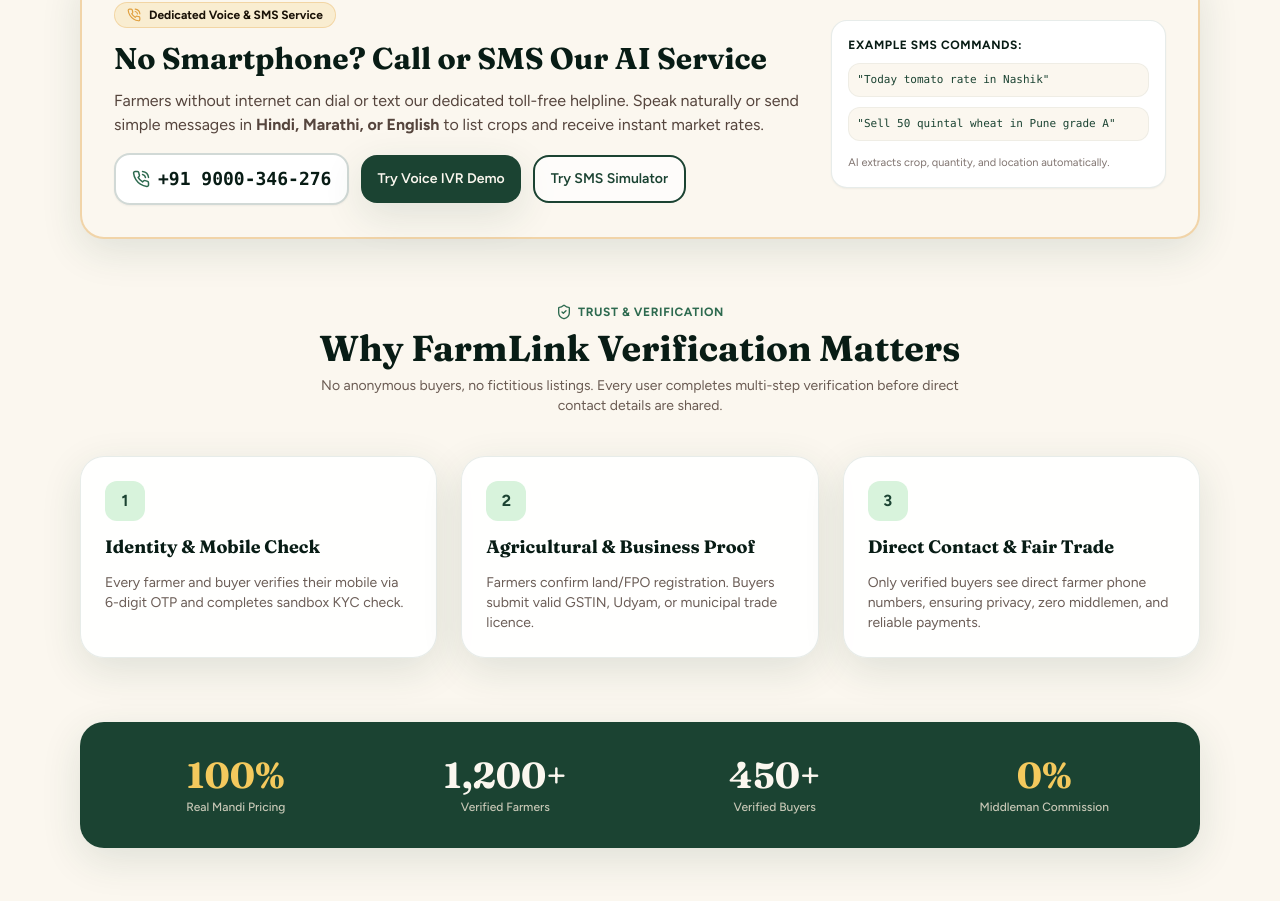
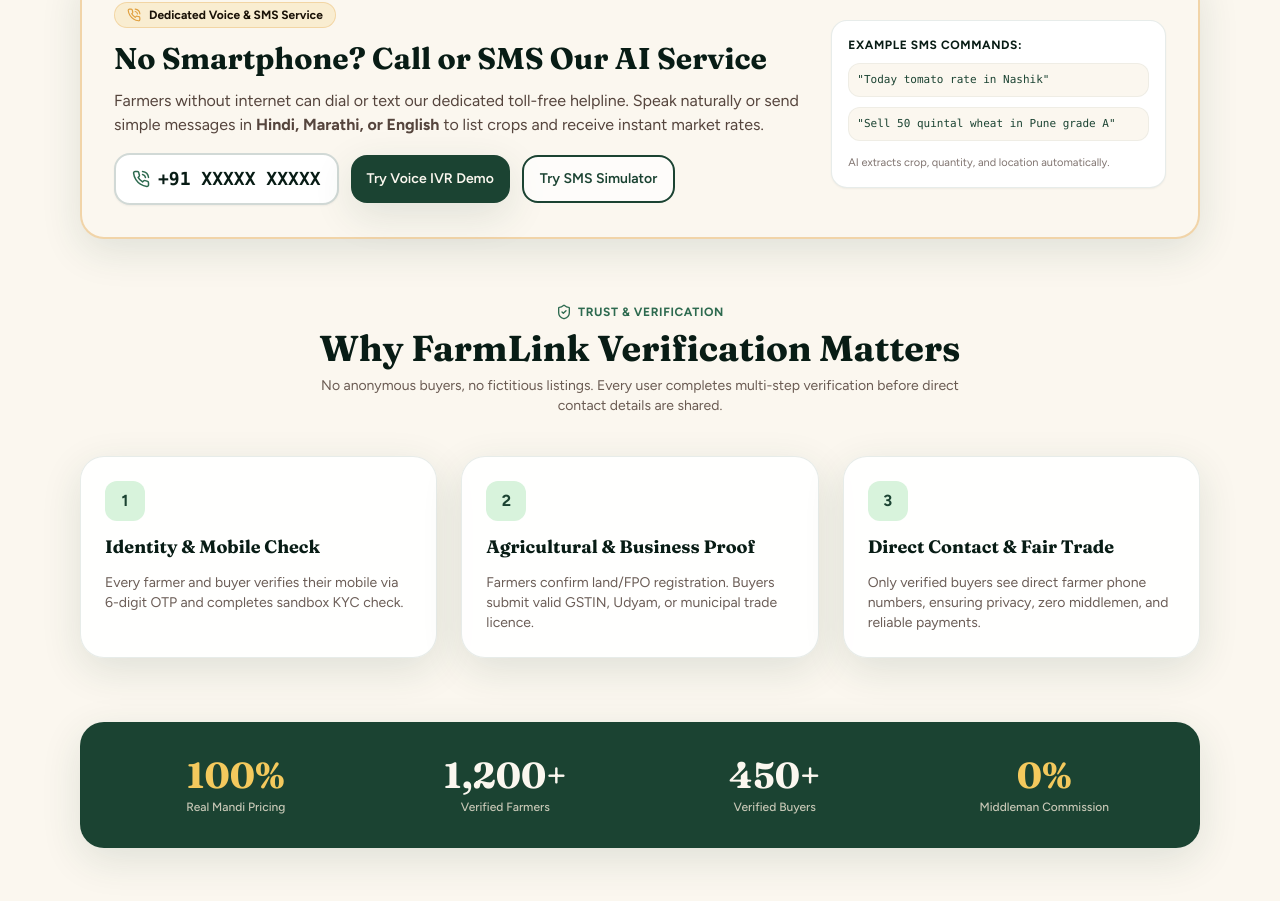
Before and after one commit to rv-rakesh/FarmLink-AI, a React (Vite) app in the folder frontend/: page / in a window 1280 px wide. Shown: the part 806-1707 px from the top of the page. Built offline with nearby package versions, Linux system fonts and the light colour scheme; no server answers.

Commit message:
Update LandingPage.jsx

```diff
--- a/frontend/src/pages/LandingPage.jsx
+++ b/frontend/src/pages/LandingPage.jsx
@@ -249,7 +249,7 @@
               <div className="flex flex-wrap items-center gap-3 pt-1">
                 <div className="rounded-2xl bg-white px-4 py-2.5 border-2 border-leaf-900/20 shadow-sm flex items-center gap-2">
                   <PhoneCall size={18} className="text-leaf-700" />
-                  <span className="font-mono font-bold text-lg text-leaf-950">+91 9000-346-276</span>
+                  <span className="font-mono font-bold text-lg text-leaf-950">+91 XXXXX XXXXX</span>
                 </div>
                 <button
                   onClick={() => nav("/voice")}
```
